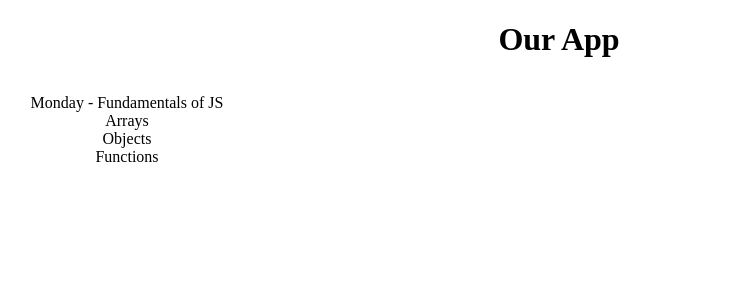
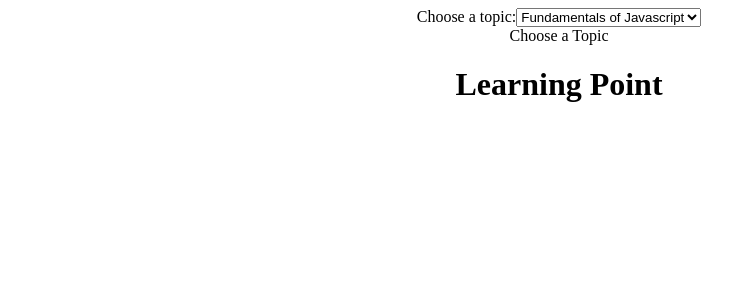
Before and after one commit to SchoolOfCode/w9_frontend-project-bc12room27, a React (Create React App) app: page / in a window 1280 px wide. Shown: the top 300 px of the page, without its empty margins (81-813 px from the left). Built offline with nearby package versions, Linux system fonts and the light colour scheme.

Commit message:
sortby component and display section started

```diff
--- a/src/Main/App.css
+++ b/src/Main/App.css
@@ -53,3 +53,17 @@
     transform: rotate(360deg);
   }
 }
+
+.topic {
+  border: 2px solid red;
+  display: flex;
+}
+
+.left-column, .right-column {
+  border: 2px solid green;
+  width: 100%
+}
+
+.single-topic {
+  border: 2px solid blue;
+}
--- a/src/Main/App.js
+++ b/src/Main/App.js
@@ -1,13 +1,147 @@
-import './App.css';
-import '../Main/DaySection/DaySection'
-import DaySection from '../Main/DaySection/DaySection';
+import "./App.css";
+import "../Main/DaySection/DaySection";
+import DaySection from "../Main/DaySection/DaySection";
+import { useState, useEffect } from "react";
+
+const dummyData = [
+  {
+    id: 1,
+    title: "Arrays",
+    week: 1,
+    day: 1,
+    topicTitle: "Fundamentals of Javascript",
+    completion: 0,
+    summary: "this is a summary",
+    resources: ["resource 1", "resource 2"],
+    notes: "",
+  },
+  {
+    id: 2,
+    title: "Variables",
+    week: 1,
+    day: 1,
+    topicTitle: "Fundamentals of Javascript",
+    completion: 0,
+    summary: "this is a summary",
+    resources: ["resource 1", "resource 2"],
+    notes: "",
+  },
+  {
+    id: 3,
+    title: "Components",
+    week: 6,
+    day: 3,
+    topicTitle: "React",
+    completion: 0,
+    summary: "this is a summary",
+    resources: ["resource 1", "resource 2"],
+    notes: "",
+  },
+  {
+    id: 4,
+    title: "Hooks",
+    week: 6,
+    day: 3,
+    topicTitle: "React",
+    completion: 0,
+    summary: "this is a summary",
+    resources: ["resource 1", "resource 2"],
+    notes: "",
+  },
+];
 
 function App() {
+  const [userSearch, setUserSearch] = useState("");
+  const [topicsBySearch, setTopicsBySearch] = useState(dummyData);
+  const [selectedTopic, setSelectedTopic] = useState({
+    title: "Learning Point",
+    resources: [],
+    summary: "",
+    notes: "",
+  });
+
+  function resultsFilter() {
+    let resultsarr = [];
+    let results = dummyData.map((data) => {
+      if (data.topicTitle === userSearch) {
+        resultsarr.push(data);
+      }
+    });
+    setTopicsBySearch(resultsarr);
+  }
+
+  useEffect(() => {
+    resultsFilter();
+  }, [userSearch, selectedTopic]);
+
+  function handleChange(e) {
+    e.preventDefault();
+
+    setUserSearch(e.target.value);
+  }
+
+  function subTopicClick(topic) {
+
+    let top = {    title: topic.title,
+    resources: topic.resources,
+    summary: topic.summary,
+    notes: topic.notes}
+
+    setSelectedTopic(top)
+  }
+
+
   return (
     <div className="App">
-      <h1>Our App</h1>
-      <DaySection/>
+      {/* <h1>Our App</h1>
+      <DaySection/> */}
+      <div className="main-section">
+        {/* // headers  */}
+        {/* // SELECTION COMPONENT */}
 
+        <div className="options">
+          <label htmlFor="topics">Choose a topic:</label>
+          <select name="topics" onChange={handleChange}>
+            <option value="Fundamentals of Javascript">
+              Fundamentals of Javascript
+            </option>
+            <option value="React">React</option>
+            <option value="Node">Node</option>
+            <option value="SQL">SQL</option>
+          </select>
+        </div>
+      </div>
+
+      {/* Results output */}
+      {topicsBySearch.length > 0 ? (
+        <div className="topic">
+          <div className="left-column">
+            <div>{topicsBySearch[0].topicTitle}</div>
+            <p>Completion %</p>
+          </div>
+          <div className="right-column">
+            {topicsBySearch.map((topic ,index) => {
+              return (
+                <div className="single-topic" onClick={()=>subTopicClick(topic)}>
+                  <p>{topic.title}</p>
+                  <p>
+                    Week: {topic.week} Day: {topic.day}
+                  </p>
+                </div>
+              );
+            })}
+          </div>
+        </div>
+      ) : (
+        <>Choose a Topic</>
+      )}
+
+      <div className="right-section">
+        <h1>{selectedTopic.title}</h1>
+        {selectedTopic.resources.map((resource, index)=> {
+          return <p>{index+1}. {resource}</p>
+        })}
+      </div>
     </div>
   );
 }
```
Also changed, not shown: 1 other file (tests, documents, lock files or other folders).
